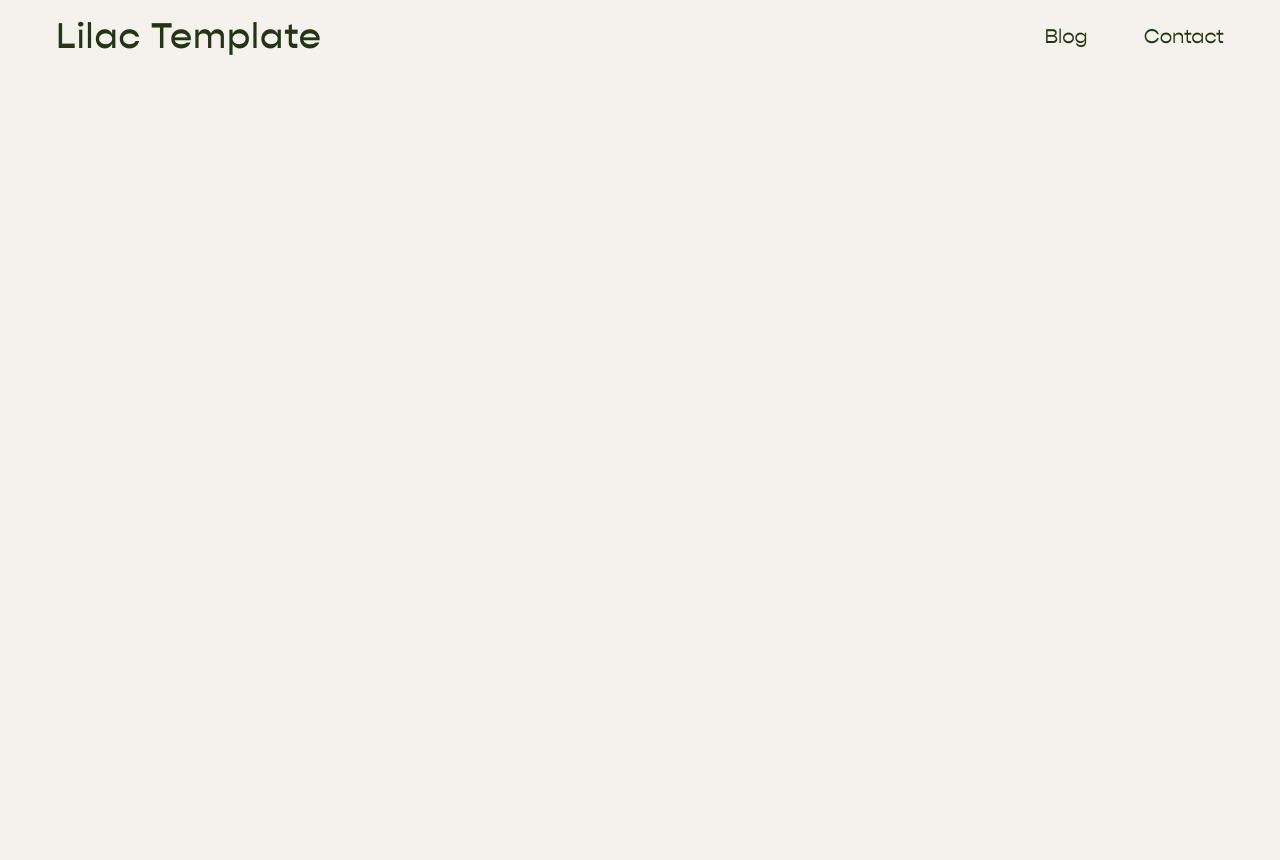
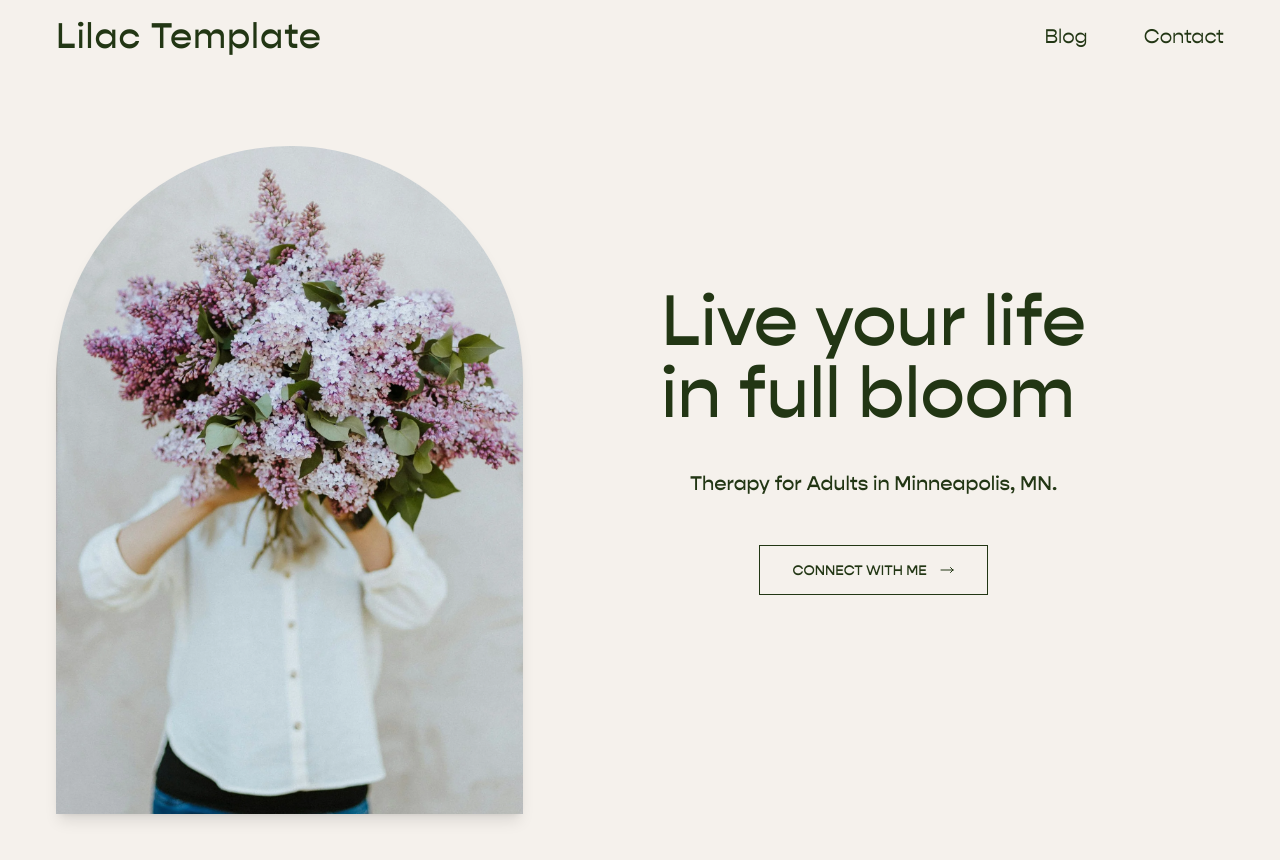
Before and after one commit to NIHHHHHHHHHHH/bloom-therapy, a Next.js app: page / in a window 1280 px wide. Shown: the top 860 px of the page. Before the commit the page ends 800 px from the top, so only its background shows below. Built offline with nearby package versions, Linux system fonts and the light colour scheme.

Commit message:
feat: add hero section with reusable button component

```diff
--- a/app/page.js
+++ b/app/page.js
@@ -1,10 +1,12 @@
 import Header from '@/components/Header'
+import HeroSection from '@/components/HeroSection'
 
 
 export default function Home() {
   return (
     <main>
       <Header />
+      <HeroSection />
     </main>
   )
 }
--- /dev/null
+++ b/components/Button.jsx
@@ -0,0 +1,21 @@
+import { ArrowLongRightIcon } from '@heroicons/react/24/outline';
+
+export default function Button({ children, href }) {
+  const className = "inline-flex items-center gap-3 px-8 py-3.5 border border-dark-green text-dark-green hover:bg-dark-green hover:text-white transition-all duration-300 text-sm font-medium uppercase group";
+
+  if (href) {
+    return (
+      <a href={href} className={className}>
+        {children}
+        <ArrowLongRightIcon className="w-4 h-4 transition-transform duration-300 group-hover:translate-x-1" />
+      </a>
+    );
+  }
+
+  return (
+    <button className={className}>
+      {children}
+      <ArrowLongRightIcon className="w-4 h-4 transition-transform duration-300 group-hover:translate-x-1" />
+    </button>
+  );
+}
--- /dev/null
+++ b/components/HeroSection.js
@@ -0,0 +1,55 @@
+
+import Image from 'next/image';
+import Button from './Button';
+
+export default function HeroSection() {
+  return (
+    <section className="min-h-screen bg-color-cream flex items-center py-0 2xl:py-14 px-6 xl:px-14 2xl:px-24 mt-8 md:mt-14 lg:mt-10 xl:mt-20">
+      <div className="max-w-full mx-auto w-full">
+        <div className="flex flex-col md:grid md:grid-cols-[40%_60%] items-center">
+
+          {/* Image Side */}
+          <div className="flex justify-center lg:justify-start items-start order-1 md:order-1 w-full">
+            <div className="relative w-full max-w-44 md:max-w-md lg:max-w-xl xl:max-w-2xl 2xl:max-w-3xl">
+              <div
+                className="relative overflow-hidden shadow-lg w-full aspect-7/10"
+                style={{
+                  borderRadius: '350px 350px 0 0',
+                }}
+              >
+                <Image
+                  src="/images/hero-arch.webp"
+                  alt="Person holding beautiful lilac flowers"
+                  fill
+                  sizes="(max-width: 768px) 176px, (max-width: 1024px) 448px, (max-width: 1280px) 576px, (max-width: 1536px) 672px, 768px"
+                  className="object-cover"
+                  priority
+                  quality={90}
+                />
+              </div>
+            </div>
+          </div>
+
+          {/* Content Side */}
+          <div className="flex flex-col justify-center items-center order-2 md:order-2 text-center md:text-left space-y-8 lg:space-y-10 max-w-6xl mb-20 2xl:mb-32">
+            <h1 className="text-4xl sm:text-5xl lg:text-7xl 2xl:text-8xl font-medium text-dark-green">
+              Live your life<br />
+              in full bloom
+            </h1>
+
+            <p className="text-lg sm:text-xl lg:text-xl text-dark-green font-medium">
+              Therapy for Adults in Minneapolis, MN.
+            </p>
+
+            <div className="pt-2">
+              <Button href="#contact">
+                CONNECT WITH ME
+              </Button>
+            </div>
+          </div>
+
+        </div>
+      </div>
+    </section>
+  );
+}
```
